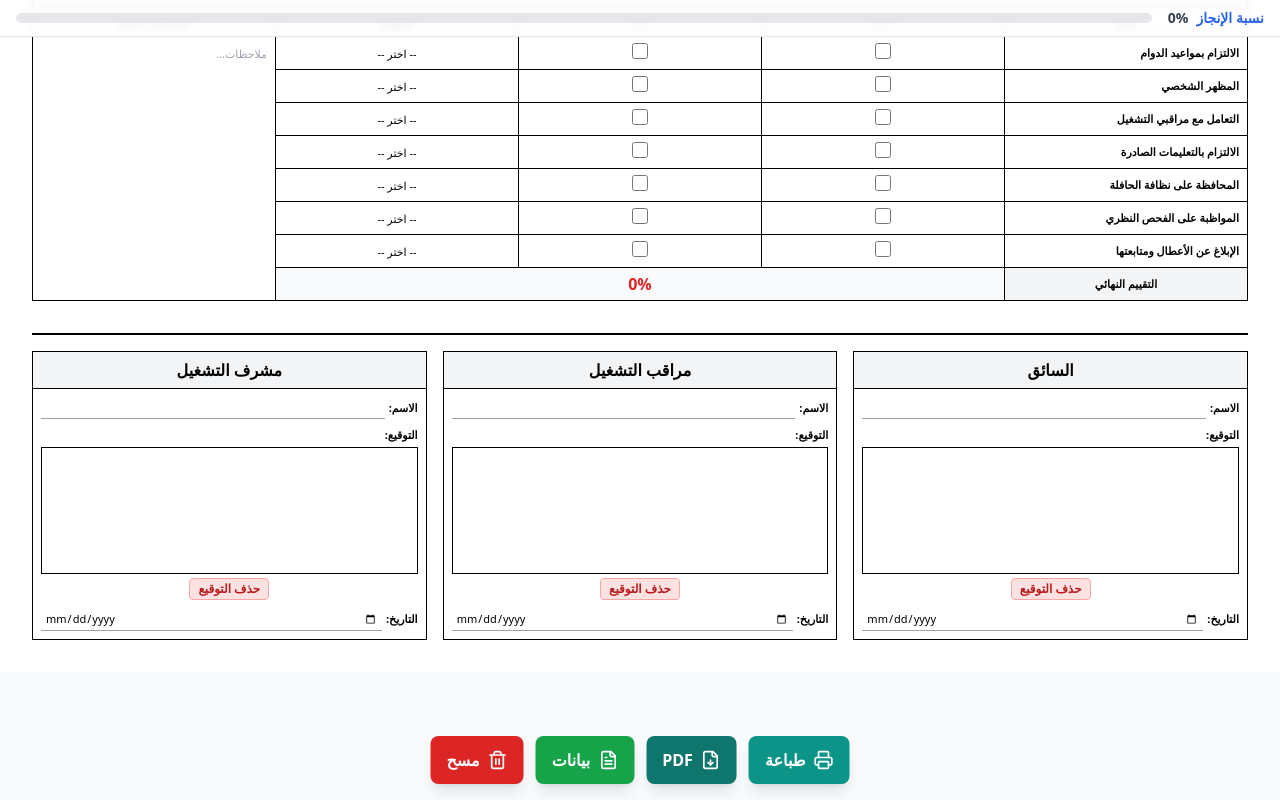
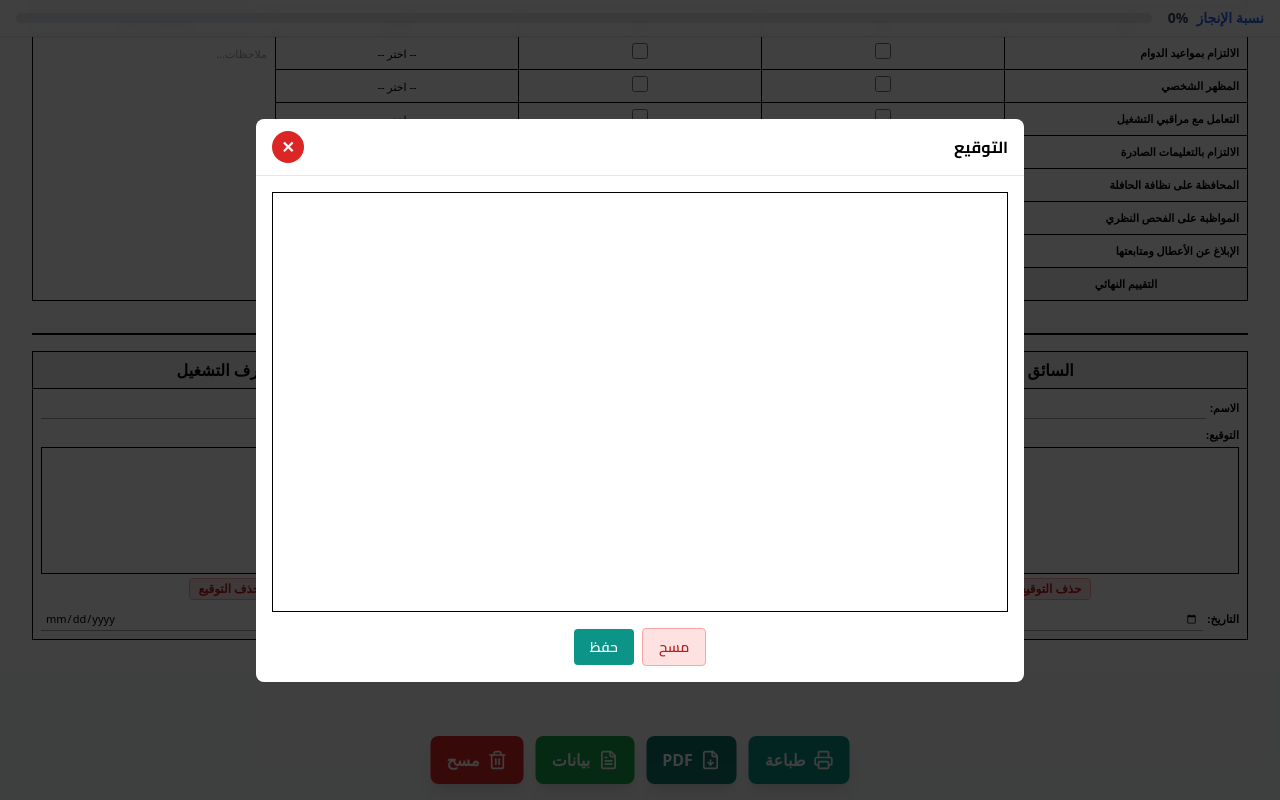
Before and after one commit to Abdullahalbalawi/Bus-inspection, a plain HTML site: page index.html in a window 1280 px wide. Both pictures are taken after a click on the element 1050 px from the left and 1699 px from the top of the page. Shown: the part 1189-1989 px from the top of the page. Drawn offline with nearby package versions, Linux system fonts and the light colour scheme.

Commit message:
Implement signature modal with canvas functionality
Added a modal for signature input with canvas support, including clear and save functionality.

```diff
--- a/index.html
+++ b/index.html
@@ -151,6 +151,23 @@
     </div>
   </div>
 
+  <!-- Modal شاشة التوقيع -->
+  <div id="signatureModal" class="fixed inset-0 bg-black bg-opacity-75 z-50 flex items-center justify-center p-4 hidden no-print">
+    <div class="relative bg-white rounded-lg overflow-hidden w-full max-w-3xl">
+      <div class="flex items-center justify-between px-4 py-3 border-b border-gray-200">
+        <div class="font-black">التوقيع</div>
+        <button id="signatureCloseBtn" type="button" class="bg-red-600 text-white rounded-full w-8 h-8 flex items-center justify-center">✕</button>
+      </div>
+      <div class="p-4">
+        <canvas id="signatureModalCanvas" class="w-full h-[60vh] max-h-[420px] border border-black bg-white block" style="touch-action: none;"></canvas>
+        <div class="flex items-center justify-center gap-2 mt-4">
+          <button id="signatureClearBtn" type="button" class="text-sm px-4 py-2 bg-red-100 hover:bg-red-200 text-red-700 rounded border border-red-300 cursor-pointer">مسح</button>
+          <button id="signatureSaveBtn" type="button" class="text-sm px-4 py-2 bg-teal-600 hover:bg-teal-700 text-white rounded cursor-pointer">حفظ</button>
+        </div>
+      </div>
+    </div>
+  </div>
+
   <script>
     // Initialize jsPDF
     window.jsPDF = window.jspdf.jsPDF;
@@ -172,36 +189,174 @@
       if (dataBtn) dataBtn.addEventListener('click', fillTestData);
       if (clearBtn) clearBtn.addEventListener('click', clearForm);
 
-      // Signature Support
-      document.querySelectorAll('canvas').forEach(canvas => {
+      // Signature Screen (open on click)
+      const signatureModal = document.getElementById('signatureModal');
+      const signatureModalCanvas = document.getElementById('signatureModalCanvas');
+      const signatureCloseBtn = document.getElementById('signatureCloseBtn');
+      const signatureClearBtn = document.getElementById('signatureClearBtn');
+      const signatureSaveBtn = document.getElementById('signatureSaveBtn');
+
+      const SIGNATURE_LINE_WIDTH = 3;
+
+      const signatureBoxes = Array.from(document.querySelectorAll('canvas[title="انقر هنا للتوقيع"]'));
+      let activeSignatureBox = null;
+
+      function resizeCanvasToDisplaySize(canvas) {
+        const rect = canvas.getBoundingClientRect();
+        if (!rect.width || !rect.height) return;
+        const dpr = window.devicePixelRatio || 1;
+        const displayWidth = Math.round(rect.width * dpr);
+        const displayHeight = Math.round(rect.height * dpr);
+        if (canvas.width !== displayWidth || canvas.height !== displayHeight) {
+          const snapshot = document.createElement('canvas');
+          snapshot.width = canvas.width;
+          snapshot.height = canvas.height;
+          const sctx = snapshot.getContext('2d');
+          sctx.drawImage(canvas, 0, 0);
+
+          canvas.width = displayWidth;
+          canvas.height = displayHeight;
+
+          const ctx = canvas.getContext('2d');
+          ctx.drawImage(snapshot, 0, 0, snapshot.width, snapshot.height, 0, 0, canvas.width, canvas.height);
+        }
+      }
+
+      function openSignatureModalFor(canvas) {
+        if (!signatureModal || !signatureModalCanvas) return;
+        activeSignatureBox = canvas;
+        signatureModal.classList.remove('hidden');
+
+        requestAnimationFrame(() => {
+          resizeCanvasToDisplaySize(signatureModalCanvas);
+
+          const ctx = signatureModalCanvas.getContext('2d');
+          ctx.strokeStyle = '#000';
+          ctx.lineCap = 'round';
+          ctx.lineJoin = 'round';
+          ctx.miterLimit = 1;
+          ctx.setLineDash([]);
+          ctx.lineWidth = SIGNATURE_LINE_WIDTH;
+          ctx.clearRect(0, 0, signatureModalCanvas.width, signatureModalCanvas.height);
+          if (activeSignatureBox) {
+            ctx.drawImage(
+              activeSignatureBox,
+              0,
+              0,
+              activeSignatureBox.width,
+              activeSignatureBox.height,
+              0,
+              0,
+              signatureModalCanvas.width,
+              signatureModalCanvas.height
+            );
+          }
+        });
+      }
+
+      function closeSignatureModal() {
+        if (!signatureModal) return;
+        signatureModal.classList.add('hidden');
+        activeSignatureBox = null;
+      }
+
+      // Open modal when clicking any signature box
+      signatureBoxes.forEach(canvas => {
+        canvas.addEventListener('click', e => {
+          e.preventDefault();
+          openSignatureModalFor(canvas);
+        });
+      });
+
+      // Draw inside modal canvas (Pointer Events: mouse + touch)
+      if (signatureModalCanvas) {
+        const ctx = signatureModalCanvas.getContext('2d');
+        ctx.strokeStyle = '#000';
+        ctx.lineCap = 'round';
+        ctx.lineJoin = 'round';
+        ctx.miterLimit = 1;
+        ctx.setLineDash([]);
+        ctx.lineWidth = SIGNATURE_LINE_WIDTH;
+
         let isDrawing = false;
-        let lastX = 0, lastY = 0;
-        const ctx = canvas.getContext('2d');
-        ctx.strokeStyle = '#000';
-        ctx.lineWidth = 2;
-        ctx.lineCap = 'round';
+        let lastX = 0;
+        let lastY = 0;
 
         function getPos(e) {
-          const rect = canvas.getBoundingClientRect();
-          const scaleX = canvas.width / rect.width;
-          const scaleY = canvas.height / rect.height;
+          const rect = signatureModalCanvas.getBoundingClientRect();
+          const scaleX = signatureModalCanvas.width / rect.width;
+          const scaleY = signatureModalCanvas.height / rect.height;
           return [(e.clientX - rect.left) * scaleX, (e.clientY - rect.top) * scaleY];
         }
 
-        canvas.addEventListener('mousedown', e => { isDrawing = true; [lastX, lastY] = getPos(e); });
-        canvas.addEventListener('mousemove', e => {
+        signatureModalCanvas.addEventListener('pointerdown', e => {
+          e.preventDefault();
+          resizeCanvasToDisplaySize(signatureModalCanvas);
+          ctx.strokeStyle = '#000';
+          ctx.lineCap = 'round';
+          ctx.lineJoin = 'round';
+          ctx.miterLimit = 1;
+          ctx.setLineDash([]);
+          ctx.lineWidth = SIGNATURE_LINE_WIDTH;
+          isDrawing = true;
+          signatureModalCanvas.setPointerCapture(e.pointerId);
+          [lastX, lastY] = getPos(e);
+          ctx.beginPath();
+          ctx.moveTo(lastX, lastY);
+        });
+
+        signatureModalCanvas.addEventListener('pointermove', e => {
           if (!isDrawing) return;
-          const [x, y] = getPos(e);
-          ctx.beginPath(); ctx.moveTo(lastX, lastY); ctx.lineTo(x, y); ctx.stroke(); [lastX, lastY] = [x, y];
+          e.preventDefault();
+
+          const events = typeof e.getCoalescedEvents === 'function' ? e.getCoalescedEvents() : [e];
+          for (const ev of events) {
+            const [x, y] = getPos(ev);
+            ctx.lineTo(x, y);
+            lastX = x;
+            lastY = y;
+          }
+          ctx.stroke();
         });
-        canvas.addEventListener('mouseup', () => isDrawing = false);
-        canvas.addEventListener('mouseout', () => isDrawing = false);
 
-        // Touch support
-        canvas.addEventListener('touchstart', e => { e.preventDefault(); isDrawing = true; const t = e.touches[0]; [lastX, lastY] = getPos(t); });
-        canvas.addEventListener('touchmove', e => { e.preventDefault(); if (!isDrawing) return; const t = e.touches[0]; const [x, y] = getPos(t); ctx.beginPath(); ctx.moveTo(lastX, lastY); ctx.lineTo(x, y); ctx.stroke(); [lastX, lastY] = [x, y]; });
-        canvas.addEventListener('touchend', () => isDrawing = false);
-      });
+        function stopDrawing() {
+          isDrawing = false;
+          try { ctx.closePath(); } catch (_) { }
+        }
+
+        signatureModalCanvas.addEventListener('pointerup', stopDrawing);
+        signatureModalCanvas.addEventListener('pointercancel', stopDrawing);
+        signatureModalCanvas.addEventListener('pointerleave', stopDrawing);
+      }
+
+      if (signatureCloseBtn) signatureCloseBtn.addEventListener('click', closeSignatureModal);
+
+      if (signatureClearBtn && signatureModalCanvas) {
+        signatureClearBtn.addEventListener('click', () => {
+          const ctx = signatureModalCanvas.getContext('2d');
+          ctx.clearRect(0, 0, signatureModalCanvas.width, signatureModalCanvas.height);
+        });
+      }
+
+      if (signatureSaveBtn && signatureModalCanvas) {
+        signatureSaveBtn.addEventListener('click', () => {
+          if (!activeSignatureBox) return closeSignatureModal();
+          const ctx = activeSignatureBox.getContext('2d');
+          ctx.clearRect(0, 0, activeSignatureBox.width, activeSignatureBox.height);
+          ctx.drawImage(
+            signatureModalCanvas,
+            0,
+            0,
+            signatureModalCanvas.width,
+            signatureModalCanvas.height,
+            0,
+            0,
+            activeSignatureBox.width,
+            activeSignatureBox.height
+          );
+          closeSignatureModal();
+        });
+      }
 
       // Delete Signature
       document.querySelectorAll('button').forEach(btn => {
```
